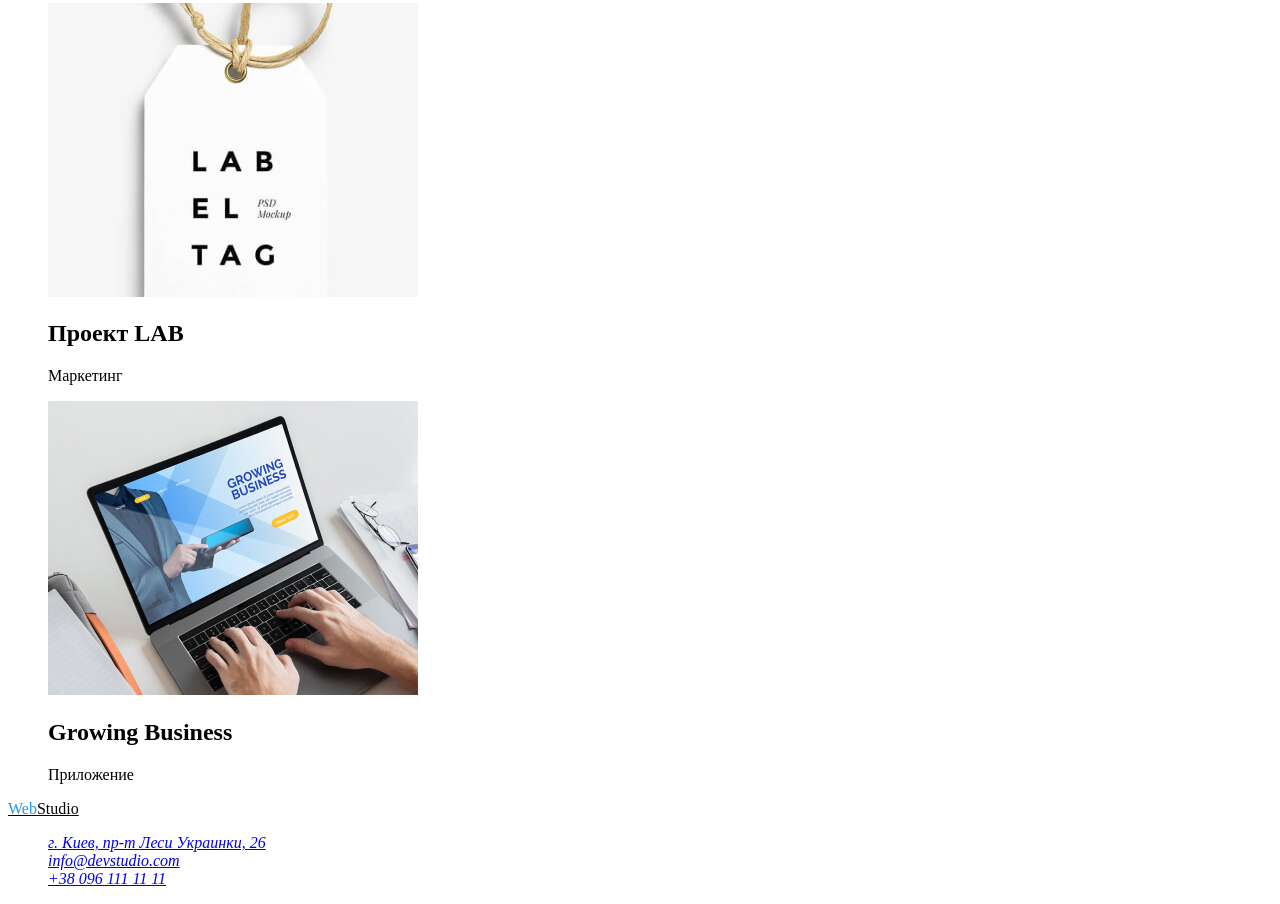
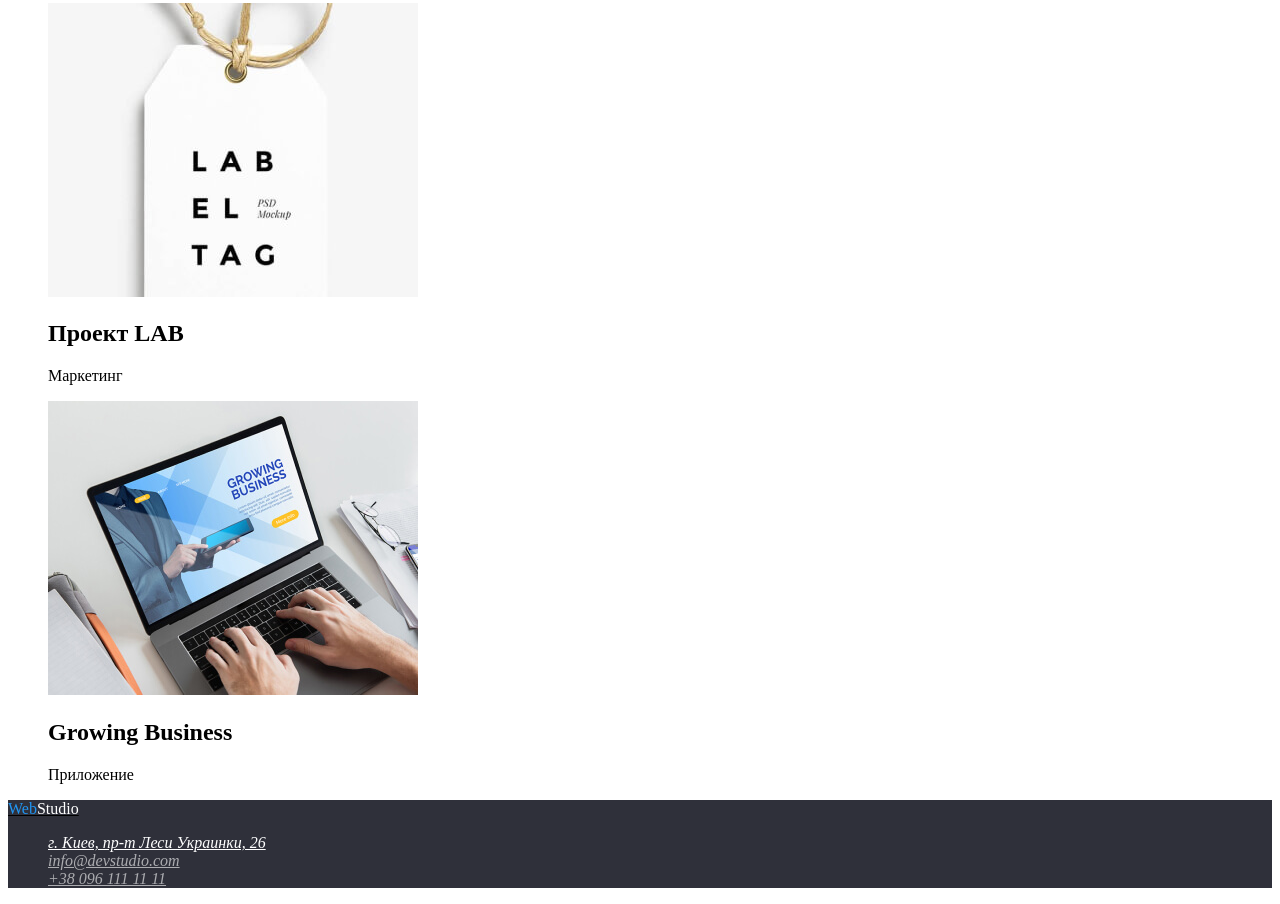
Before and after one commit to Svetlana210/goit-markup-hw-02, a plain HTML site: page portfolio.html in a window 1280 px wide. Shown: the part 3138-4042 px from the top of the page. Drawn offline with Linux system fonts and the light colour scheme.

Commit message:
Update portfolio.html

```diff
--- a/portfolio.html
+++ b/portfolio.html
@@ -80,17 +80,26 @@
         </li>
       </ul>
     </main>
-    <footer>
-      <a href="./index.html" lang="en" class="logo"><span class="logostyle">Web</span>Studio</a>
+    <footer class="footer">
+      <a href="./index.html" lang="en" class="logo"
+        ><span class="logostyle">Web</span><span class="logostyle-white">Studio</span></a
+      >
       <address>
         <ul class="list">
           <li>
-            <a href="https://goo.gl/maps/Xdcnn7T9y9h7uvsR8" target="_blank" rel="noopener nofollow">
+            <a
+              href="https://goo.gl/maps/Xdcnn7T9y9h7uvsR8"
+              target="_blank"
+              rel="noopener nofollow"
+              class="address"
+            >
               г. Киев, пр-т Леси Украинки, 26
             </a>
           </li>
-          <li><a href="mailto:info@devstudio.com">info@devstudio.com</a></li>
-          <li><a href="tel:+380961111111">+38 096 111 11 11</a></li>
+          <li>
+            <a href="mailto:info@devstudio.com" class="contact-link-footer">info@devstudio.com</a>
+          </li>
+          <li><a href="tel:+380961111111" class="contact-link-footer">+38 096 111 11 11</a></li>
         </ul>
       </address>
     </footer>
```
